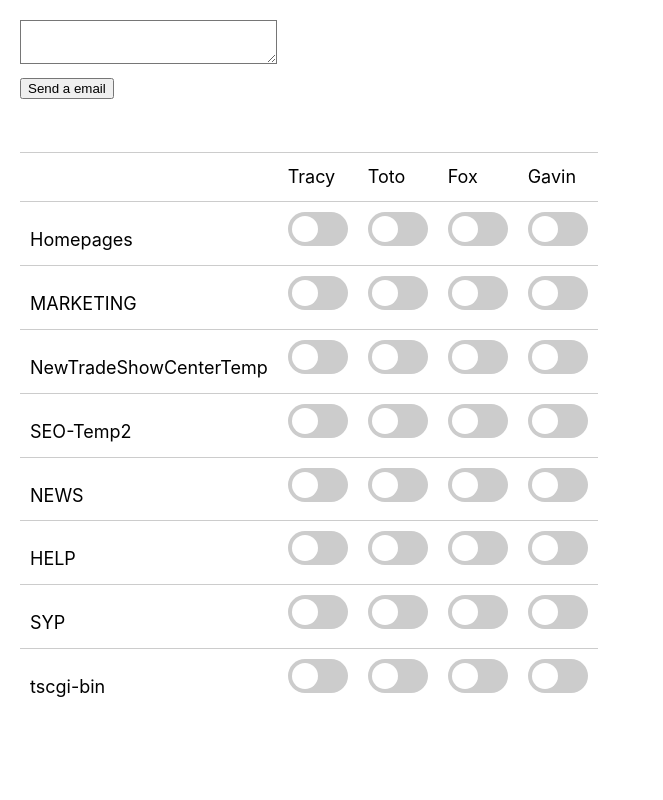
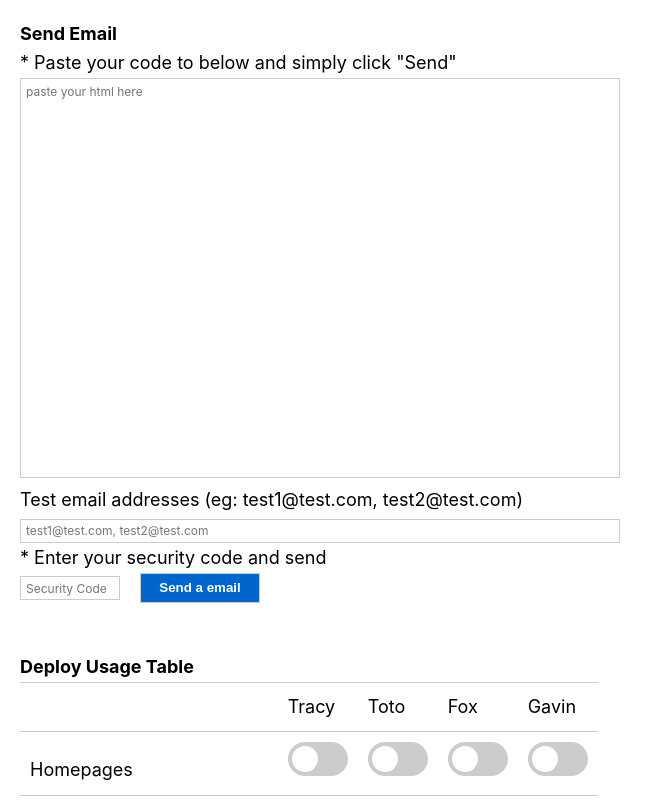
Before and after one commit to TotoHu/nextjs-blog, a Next.js app: page /work in a window 1280 px wide. Shown: the top 800 px of the page, without its empty margins (0-663 px from the left). Built offline with nearby package versions, Linux system fonts and the light colour scheme.

Commit message:
work demo 1

```diff
--- a/pages/api/email.js
+++ b/pages/api/email.js
@@ -1,60 +1,37 @@
 var nodemailer = require('nodemailer');
 
 export default (req, res) => {
-    const {
-        query: {content, action},
-    } = req;
+    let action = '';
+    if(req.method=='POST'){
+        action = req.body.params.action;
+    }else{
+        action = req.query.action;
+    }
 
     if(action == 'send'){
-        if( typeof(content) =='string' && '' != content) {
-            sendMail(content);
+        const params = req.body.params;
+        if( (typeof(params.content) =='string' && '' != params.content)&&
+             typeof(params.pwd) =='string' && 'gs2020' == params.pwd ) {
+            sendMail(params);
             res.status(200).json({
                 flag: true,
-                data: {
-                    result: 'success',
-                }
+                result: 'Y'
+            })
+        }else{
+            res.status(200).json({
+                flag: true,
+                result: 'N'
             })
         }
     }
 }
-
-/* var transporter = nodemailer.createTransport({
-    //https://github.com/andris9/nodemailer-wellknown#supported-services 支持列表
-    service: '163',
-    port: 465, // SMTP 端口
-    secureConnection: true, // 使用 SSL
-    auth: {
-        user: 'hutong7@163.com',
-        //这里密码不是qq密码，是你设置的smtp密码
-        pass: 'VNQUWRNSAGODXNSG'
-    }
-}); */
 
 // NB! No need to recreate the transporter object. You can use
 // the same transporter object for all e-mails
 
 // setup e-mail data with unicode symbols
 
-async function sendMail(content){
-
-    /* var mailOptions = {
-        from: 'hutong7@163.com', // 发件地址
-        to: 'hutong7@163.com', // 收件列表
-        subject: 'Test Email', // 标题
-        //text和html两者只支持一种
-        //text: 'Hello world ?', // 标题
-        html: '<b>Hello world ?</b>' // html 内容
-    };
-    // send mail with defined transport object
-    transporter.sendMail(mailOptions, function(error, info){
-        if(error){
-            return console.log(error);
-        }
-        console.log('Message sent: ' + info.response);
-
-    }); */
-
-
+async function sendMail(params){
     // Generate test SMTP service account from ethereal.email
     // Only needed if you don't have a real mail account for testing
     //let testAccount = await nodemailer.createTestAccount();
@@ -69,17 +46,15 @@ async function sendMail(content){
             pass: 'VNQUWRNSAGODXNSG', // generated ethereal password
         },
     });
-    console.log('sdfsssssssssssssssssssssssssss---------', content);
+
     // send mail with defined transport object
+    console.log("hutong7@163.com"+((params.addr&&params.addr!='')?(','+params.addr):'') );
     let info = await transporter.sendMail({
-       // from: '"Fred Foo 👻" <foo@example.com>', // sender address
-        from: 'hutong7@163.com', // sender address
-        to: "hutong7@163.com,totohu@globalsources.com", // list of receivers
+        from: '"Toto Hu" <hutong7@163.com>', // sender address '"Fred Foo 👻" <foo@example.com>'
+        to: "hutong7@163.com"+((params.addr&&params.addr!='')?(','+params.addr):''), // list of receivers
         subject: "Hello", // Subject line
         //text: "Hello world?", // plain text body
-        html: ""+content, // html body
+        html: ""+params.content, // html body
     });
 
-    // Message sent: <b658f8ca-6296-ccf4-8306-87d57a0b4321@example.com>
-
 }
--- a/pages/work.js
+++ b/pages/work.js
@@ -16,7 +16,7 @@ import axios from 'axios'
   }
 } */
 
-const PORT = 3000;
+const PORT = 80;
 
 class BrunchForm extends React.Component {
   constructor(props){
@@ -87,6 +87,7 @@ class BrunchForm extends React.Component {
       <>
         {this.state.isLoading?
         <ul className="list">
+          <li className="tit">Deploy Usage Table</li>
           <li className="item">
             <span className="label"></span>
             {this.members.map( ({id, name}) => (
@@ -123,28 +124,42 @@ class EmailForm extends React.Component {
   constructor(props){
     super(props);
     this.state = {
-      enterstr: ''
+      enterstr: '',
+      pwd:'',
+      result: '',
+      addr:'',
     }
     this.send = this.send.bind(this);
     this.handleChange = this.handleChange.bind(this);
   }
 
-  handleChange(event) { this.setState({enterstr: event.target.value});  }
+  handleChange(event, idstr) {
+    this.setState({ [idstr]: event.target.value});
+  }
 
   componentDidMount(){}
 
   send(){
+    let self = this;
+    self.setState({ result: 'Processing...' })
     let content = this.state.enterstr;
-    axios.get('/api/email', {
+    let pwd = this.state.pwd;
+    let addr = this.state.addr;
+    axios.post('/api/email', {
       params:{
         action: 'send',
-        content: content,
+        content,
+        pwd,
+        addr
       },
       proxy: {
         port: PORT,
       }
     }).then(function(res){
-      console.log('success############');
+      if(res.data.result == 'Y'){
+        self.setState({ result: 'Done!' })
+      }
+      console.log(res.data.result);
     }).catch(function(err){
       console.log('fail############');
       console.log(err);
@@ -154,8 +169,14 @@ class EmailForm extends React.Component {
   render(){
     return(
       <>
-        <div><textarea value={this.state.enterstr} onChange={this.handleChange} /></div>
-        <button className="email_btn" onClick={(e)=>this.send(e)}>Send a email</button>
+        <p className="email_head">Send Email</p>
+        <p className="email_tit">* Paste your code to below and simply click "Send"</p>
+        <div><textarea className="email_txt" value={this.state.enterstr} placeholder="paste your html here" onChange={(e)=>this.handleChange(e, 'enterstr')} /></div>
+        <p className="email_tit">Test email addresses (eg: test1@test.com, test2@test.com)</p>
+        <div><input className="email_receiver" type="text" placeholder="test1@test.com, test2@test.com" value={this.state.addr} onChange={(e)=>this.handleChange(e, 'addr')} /></div>
+        <p className="email_tit">* Enter your security code and send</p>
+        <div><input className="email_pwd" type="password" placeholder="Security Code" value={this.state.pwd} onChange={(e)=>this.handleChange(e, 'pwd')} /><button className="email_btn" onClick={(e)=>this.send(e)}>Send a email</button><span className="email_result">{this.state.result}</span></div>
+
       </>
 
     )
@@ -170,6 +191,7 @@ export default function Work() {//, data
       <link rel="stylesheet" href="/style.css" />
       <EmailForm />
       <div className="email_space"></div>
+
       <BrunchForm />
     </>
   )
--- a/public/style.css
+++ b/public/style.css
@@ -17,7 +17,8 @@ a:focus,input,textarea,ul,select{outline-style:none;}
 /*=E reset css */
 
 body{padding: 20px;}
-.list{display: table;table-layout: fixed;border-collapse: collapse;}
+.list{display: table;table-layout: fixed;border-collapse: collapse;margin-top: 40px;}
+.list .tit{font-weight: 700;}
 .list .item{display: table-row;}
 .list .item>span{display: table-cell;padding: 10px;border-top: 1px solid #ccc;}
 .switch {
@@ -68,6 +69,9 @@ body{padding: 20px;}
   border-radius: 50%;
 }
 
-
-
+.email_head{font-weight: 700;}
 .email_space{margin: 50px auto 0;}
+.email_txt{width: 600px;height: 400px;border: 1px solid #ccc;overflow-y: auto;resize: none;font-size: 12px;padding: 5px;}
+.email_pwd{width: 100px;height: 24px;border: 1px solid #ccc;font-size: 12px;padding: 0 5px;}
+.email_receiver{width: 600px;height: 24px;border: 1px solid #ccc;font-size: 12px;padding: 0 5px;}
+.email_btn{width: 120px;height: 30px;border: 1px solid #ccc;background-color: #06c;color: #fff;vertical-align: top;margin-left: 20px;font-weight: 700;}
```
Also changed, not shown: package.json (+5 -5 lines), pages/index.js (+0 -10 lines), 1 other file (tests, documents, lock files or other folders).
